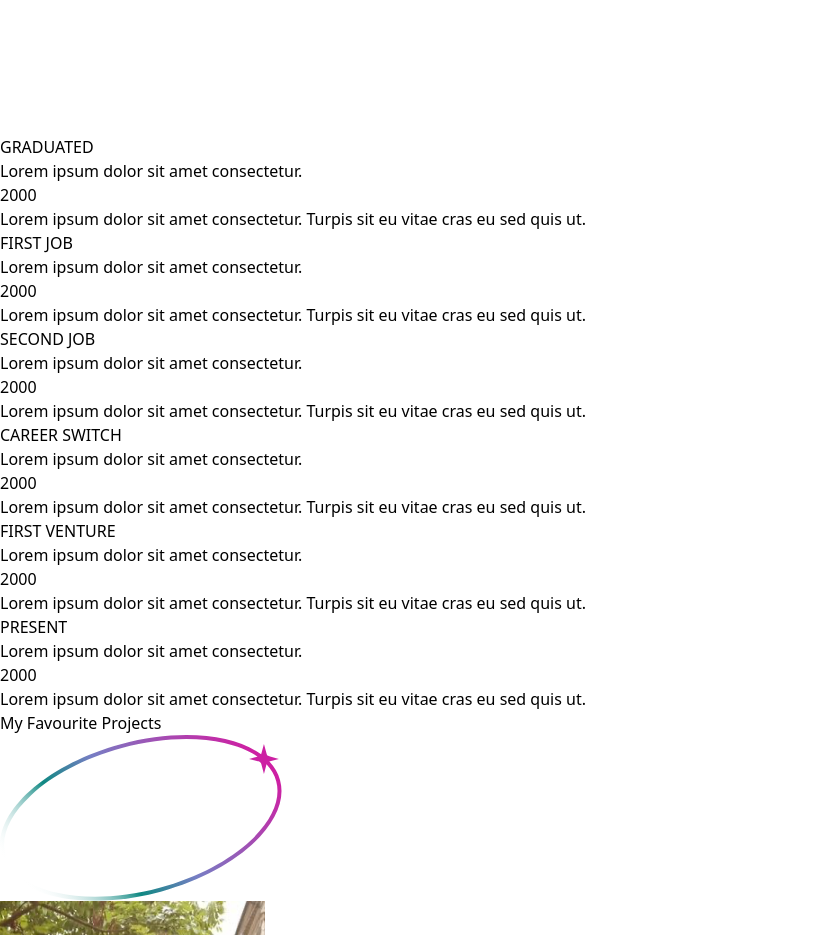
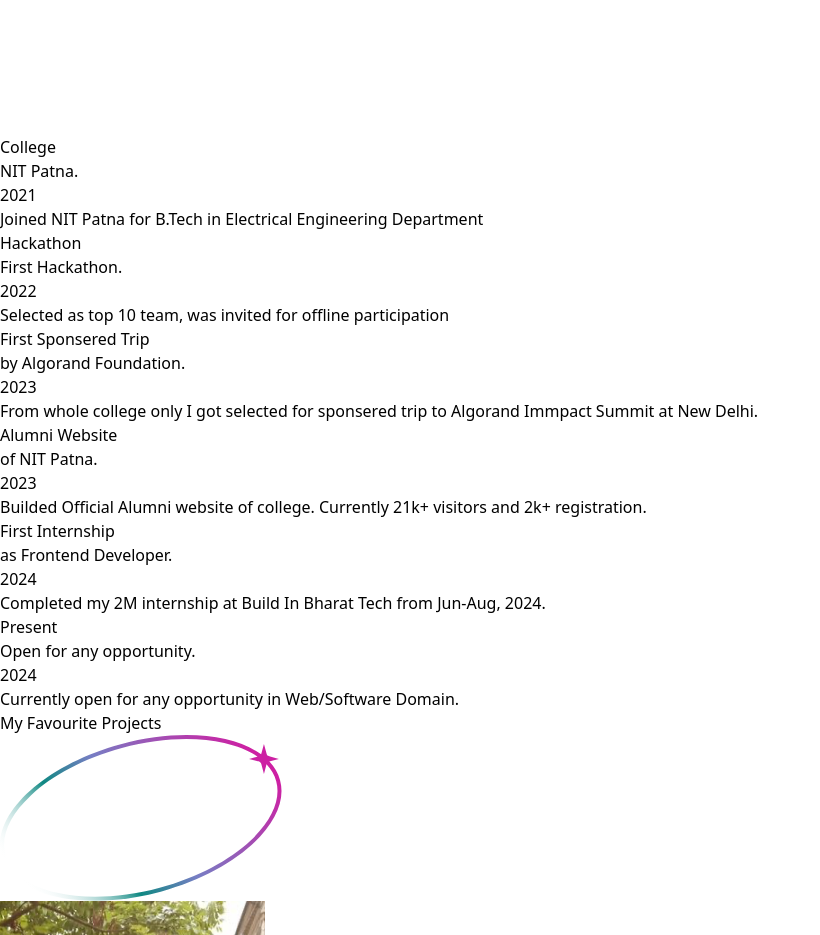
Before and after one commit to suraj-markup/Portfolio, a React (Vite) app: page / in a window 1280 px wide. Shown: the part 8500-9435 px from the top of the page, without its empty margins (0-820 px from the left). Built offline with nearby package versions, Linux system fonts and the light colour scheme.

Commit message:
added my journey

```diff
--- a/src/Components/AboutMe.jsx
+++ b/src/Components/AboutMe.jsx
@@ -31,9 +31,9 @@ const images=[
 const AboutMe = () => {
   return (
     <div className="bg-black overflow-x-clip">
-  <div className="lg:px-40 flex flex-col justify-center items-center h-[150vh] md:h-[130vh] lg:flex-row lg:space-x-10 overflow-x-hidden">
+  <div className="lg:px-40 flex flex-col items-center h-[130vh] md:h-[130vh] lg:h-[110vh] lg:flex-row lg:space-x-5 overflow-hidden ">
     {/* Column One */}
-    <div className="mt-64 lg:mt-96 lg:mb-64 px-10 lg:px-0 lg:w-5/12">
+    <div className=" lg:mt-96 lg:mb-64 px-10 lg:px-0 lg:w-5/12">
       <h1 className="font-bold text-6xl mb-10">About Me</h1>
       <p className="text-lg">
         22 years of mastering the art of overthinking solutions, whether it&apos;s coding my way out of bugs, cracking competitive programming puzzles, or crafting scalable apps with React.js, Tailwind CSS, and Node.js. I juggle frontend finesse with backend logic, exploring the tech jungle with tools like Supabase, Appwrite, and a solid grip on Data Structures and Algorithms.
@@ -44,7 +44,7 @@ const AboutMe = () => {
     </div>
 
     {/* Column Two */}
-    <div className="relative mt-24 lg:mt-96 lg:mb-64 w-full lg:w-7/12 overflow-hidden">
+    <div className="relative mt-10 lg:mt-96 lg:mb-64 w-full lg:w-7/12 overflow-hidden">
   <div className="flex flex-row gap-2 sm:gap-4 md:gap-5 justify-center">
     {
       images.map((image, index) => (
--- a/src/Components/LandingPage.jsx
+++ b/src/Components/LandingPage.jsx
@@ -6,7 +6,7 @@ import bg from '../assets/bg.mp4'
 
 const LandingPage = () => {
   return (
-    <div className="relative h-[140vh] md:h-[110vh]  bg-cover bg-no-repeat bg-center pt-1 -mt-10">
+    <div className="relative h-[140vh] md:h-[110vh] bg-cover bg-no-repeat bg-center pt-1 -mt-10">
       {/* YouTube Video Background */}
 
       <video autoPlay loop muted className="bg-vid absolute  inset-0 h-[100vh] md:h-[110vh] w-full bg-cover overflow-scroll object-cover"> <source src={bg} type="video/mp4"  />
@@ -14,7 +14,7 @@ const LandingPage = () => {
 
 
       {/* Overlay Content */}
-      <div className="relative z-10 flex flex-col justify-center items-center mt-40 lg:mt-48 ">
+      <div className="relative z-10 flex flex-col justify-center  pt-24 sm:pt-20  items-center mt-40 lg:mt-48 ">
         <Avatar  />
         <p className="text-2xl  text-white my-2 ">Hola Amigo, I&apos;m <span className="text-3xl font-bold ">Suraj Kumar ✌️</span></p>
 <h1 className="text-3xl md:text-4xl lg:text-5xl  w-9/12 lg:w-6/12 text-center mb-5 text-white">
--- a/src/Components/MyJourney.jsx
+++ b/src/Components/MyJourney.jsx
@@ -13,144 +13,145 @@ const MyJourney = () => {
             <Line />
 
             {/* Graduate */}
-            <div className="flex flex-row absolute justify-between top-[15%] px-10">
+
+
+          {/* First Job */}
+
+            <div className="flex flex-row absolute space-x-10 justify-between top-[15%]  px-10  ">
             {/* Left Text Section */}
             <div className="flex flex-col w-1/4 justify-center">
-              <h2 className="font-bold text-sm md:text-lg text-[#CD20A3] mb-4">GRADUATED</h2>
-              <p className="text-sm md:text-lg">Lorem ipsum dolor sit amet consectetur.</p>
+              <h2 className="font-bold text-sm md:text-lg text-[#8A90CB] mb-4">College</h2>
+              <p className="text-sm md:text-lg">NIT Patna.</p>
             </div>
 
             {/* Circle with "200" and Hover Effect */}
-            <div className="bg-black hover:bg-white size-28 md:size-32 border-4 flex items-center  -mx-32 justify-center border-white rounded-full  group">
+            <div className="bg-black hover:bg-white size-28 md:size-32 border-4 flex items-center  -mx-32 justify-center border-white rounded-full group">
               <p className="text-white text-2xl group-hover:bg-clip-text group-hover:bg-gradient-to-r from-[#CD20A3] via-[#777EC4] to-[#0F8882] group-hover:text-transparent transition-all ">
-                2000
+                2021
               </p>
             </div>
 
             {/* Right Text Section */}
             <div className="w-1/4 flex flex-col justify-center">
-              <p className="text-sm md:text-lg text-right">
-                Lorem ipsum dolor sit amet consectetur. Turpis sit eu vitae cras eu sed quis ut.
-              </p>
-            </div>
-          </div>
-
-          {/* First Job */}
-
-            <div className="flex flex-row absolute justify-between top-[28%]  px-10  ">
-            {/* Left Text Section */}
-            <div className="flex flex-col w-1/4 justify-center">
-              <h2 className="font-bold text-sm md:text-lg text-[#8A90CB] mb-4">FIRST JOB</h2>
-              <p className="text-sm md:text-lg">Lorem ipsum dolor sit amet consectetur.</p>
-            </div>
-
-            {/* Circle with "200" and Hover Effect */}
-            <div className="bg-black hover:bg-white size-28 md:size-32 border-4 flex items-center  -mx-32 justify-center border-white rounded-full group">
-              <p className="text-white text-2xl group-hover:bg-clip-text group-hover:bg-gradient-to-r from-[#CD20A3] via-[#777EC4] to-[#0F8882] group-hover:text-transparent transition-all ">
-                2000
-              </p>
-            </div>
-
-            {/* Right Text Section */}
-            <div className="w-1/4 flex flex-col justify-center">
-              <p className="text-sm md:text-lg text-right">
-                Lorem ipsum dolor sit amet consectetur. Turpis sit eu vitae cras eu sed quis ut.
+              <p className="text-sm md:text-base text-right">
+                Joined NIT Patna for B.Tech in Electrical Engineering Department
               </p>
             </div>
             </div>
 
             {/* Second Job */}
 
-            <div className="flex flex-row absolute justify-between top-[41%]  px-10 ">
+            <div className="flex flex-row absolute space-x-10 justify-between top-[28%]  px-10 ">
             {/* Left Text Section */}
             <div className="flex flex-col w-1/4 justify-center">
-              <h2 className="font-bold text-sm md:text-lg text-[#0F8882] mb-4">SECOND JOB</h2>
-              <p className="text-sm md:text-lg">Lorem ipsum dolor sit amet consectetur.</p>
+              <h2 className="font-bold text-sm md:text-lg text-[#0F8882] mb-4">Hackathon</h2>
+              <p className="text-sm md:text-lg">First Hackathon.</p>
             </div>
 
             {/* Circle with "200" and Hover Effect */}
             <div className="bg-black hover:bg-white size-28 md:size-32 border-4 flex items-center  -mx-32 justify-center border-white rounded-full group">
               <p className="text-white text-2xl group-hover:bg-clip-text group-hover:bg-gradient-to-r from-[#CD20A3] via-[#777EC4] to-[#0F8882] group-hover:text-transparent transition-all ">
-                2000
+                2022
               </p>
             </div>
 
             {/* Right Text Section */}
             <div className="w-1/4 flex flex-col justify-center">
-              <p className="text-sm md:text-lg text-right">
-                Lorem ipsum dolor sit amet consectetur. Turpis sit eu vitae cras eu sed quis ut.
+              <p className="text-sm md:text-base text-right">
+                Selected as top 10 team, was invited for offline participation
               </p>
             </div>
             </div>
 
             {/* Career Switch */}
 
-            <div className="flex flex-row absolute justify-between top-[54%]  px-10  ">
+            <div className="flex flex-row absolute justify-between top-[41%]  px-10  ">
             {/* Left Text Section */}
             <div className="flex flex-col w-1/4 justify-center">
-              <h2 className="font-bold text-sm md:text-lg text-[#F8C7EC] mb-4">CAREER SWITCH</h2>
-              <p className="text-sm md:text-lg">Lorem ipsum dolor sit amet consectetur.</p>
+              <h2 className="font-bold text-sm md:text-lg text-[#F8C7EC] mb-4">First Sponsered Trip</h2>
+              <p className="text-sm md:text-lg">by Algorand Foundation.</p>
             </div>
 
             {/* Circle with "200" and Hover Effect */}
             <div className="bg-black hover:bg-white size-28 md:size-32 border-4 flex items-center  -mx-32 justify-center border-white rounded-full group">
               <p className="text-white text-2xl group-hover:bg-clip-text group-hover:bg-gradient-to-r from-[#CD20A3] via-[#777EC4] to-[#0F8882] group-hover:text-transparent transition-all ">
-                2000
+                2023
               </p>
             </div>
 
             {/* Right Text Section */}
             <div className="w-1/4 flex flex-col justify-center">
-              <p className="text-sm md:text-lg text-right">
-                Lorem ipsum dolor sit amet consectetur. Turpis sit eu vitae cras eu sed quis ut.
+              <p className="text-sm md:text-base text-right">
+                From whole college only I got selected for sponsered  trip to Algorand Immpact Summit at New Delhi.
               </p>
             </div>
             </div>
 
             {/* First Venture */}
 
-            <div className="flex flex-row absolute justify-between top-[67%]  px-10 ">
+            <div className="flex flex-row absolute space-x-0 justify-between top-[54%]  px-10 ">
             {/* Left Text Section */}
             <div className="flex flex-col w-1/4 justify-center">
-              <h2 className="font-bold text-sm md:text-lg text-[#8A90CB] mb-4">FIRST VENTURE</h2>
-              <p className="text-sm md:text-lg">Lorem ipsum dolor sit amet consectetur.</p>
+              <h2 className="font-bold text-sm md:text-lg text-[#8A90CB] mb-4">Alumni Website</h2>
+              <p className="text-sm md:text-lg">of NIT Patna.</p>
             </div>
 
             {/* Circle with "200" and Hover Effect */}
             <div className="bg-black hover:bg-white size-28 md:size-32 border-4 flex items-center  -mx-32 justify-center border-white rounded-full group">
               <p className="text-white text-2xl group-hover:bg-clip-text group-hover:bg-gradient-to-r from-[#CD20A3] via-[#777EC4] to-[#0F8882] group-hover:text-transparent transition-all ">
-                2000
+                2023
               </p>
             </div>
 
             {/* Right Text Section */}
             <div className="w-1/4 flex flex-col justify-center">
-              <p className="text-sm md:text-lg text-right">
-                Lorem ipsum dolor sit amet consectetur. Turpis sit eu vitae cras eu sed quis ut.
+              <p className="text-sm md:text-base text-right">
+                Builded Official Alumni website of college. Currently 21k+ visitors and 2k+ registration.
               </p>
             </div>
             </div>
 
               {/* Present */}
 
-            <div className="flex flex-row absolute justify-between top-[80%]  px-10 ">
+            <div className="flex flex-row absolute space-x-10 justify-between top-[67%]  px-10 ">
             {/* Left Text Section */}
             <div className="flex flex-col w-1/4 justify-center">
-              <h2 className="font-bold text-sm md:text-lg text-[#19D6CD] mb-4">PRESENT</h2>
-              <p className="text-sm md:text-lg">Lorem ipsum dolor sit amet consectetur.</p>
+              <h2 className="font-bold text-sm md:text-lg text-[#19D6CD] mb-4">First Internship</h2>
+              <p className="text-sm md:text-lg">as Frontend Developer.</p>
             </div>
 
             {/* Circle with "200" and Hover Effect */}
             <div className="bg-black hover:bg-white size-28 md:size-32 border-4 flex items-center  -mx-32 justify-center border-white rounded-full group">
               <p className="text-white text-2xl group-hover:bg-clip-text group-hover:bg-gradient-to-r from-[#CD20A3] via-[#777EC4] to-[#0F8882] group-hover:text-transparent transition-all ">
-                2000
+                2024
               </p>
             </div>
 
             {/* Right Text Section */}
             <div className="w-1/4 flex flex-col justify-center">
-              <p className="text-sm md:text-lg text-right">
-                Lorem ipsum dolor sit amet consectetur. Turpis sit eu vitae cras eu sed quis ut.
+              <p className="text-sm md:text-base text-right">
+                Completed my 2M internship at Build In Bharat Tech from Jun-Aug, 2024.
+              </p>
+            </div>
+            </div>
+            <div className="flex flex-row absolute space-x-10 justify-between top-[80%]  px-10 ">
+            {/* Left Text Section */}
+            <div className="flex flex-col w-1/4 justify-center">
+              <h2 className="font-bold text-sm md:text-lg text-[#CD20A3] mb-4">Present</h2>
+              <p className="text-sm md:text-lg">Open for any opportunity.</p>
+            </div>
+
+            {/* Circle with "200" and Hover Effect */}
+            <div className="bg-black hover:bg-white size-28 md:size-32 border-4 flex items-center  -mx-32 justify-center border-white rounded-full group">
+              <p className="text-white text-2xl group-hover:bg-clip-text group-hover:bg-gradient-to-r from-[#CD20A3] via-[#777EC4] to-[#0F8882] group-hover:text-transparent transition-all ">
+                2024
+              </p>
+            </div>
+
+            {/* Right Text Section */}
+            <div className="w-1/4 flex flex-col justify-center">
+              <p className="text-sm md:text-base text-right">
+                Currently open for any opportunity in Web/Software Domain.
               </p>
             </div>
             </div>
```
